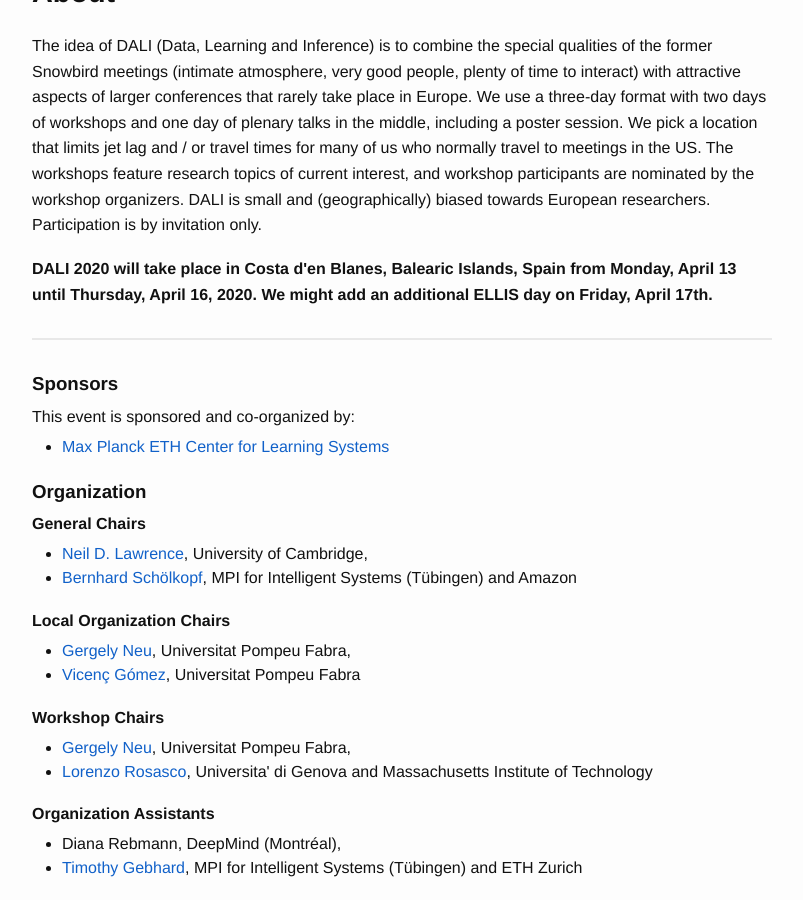
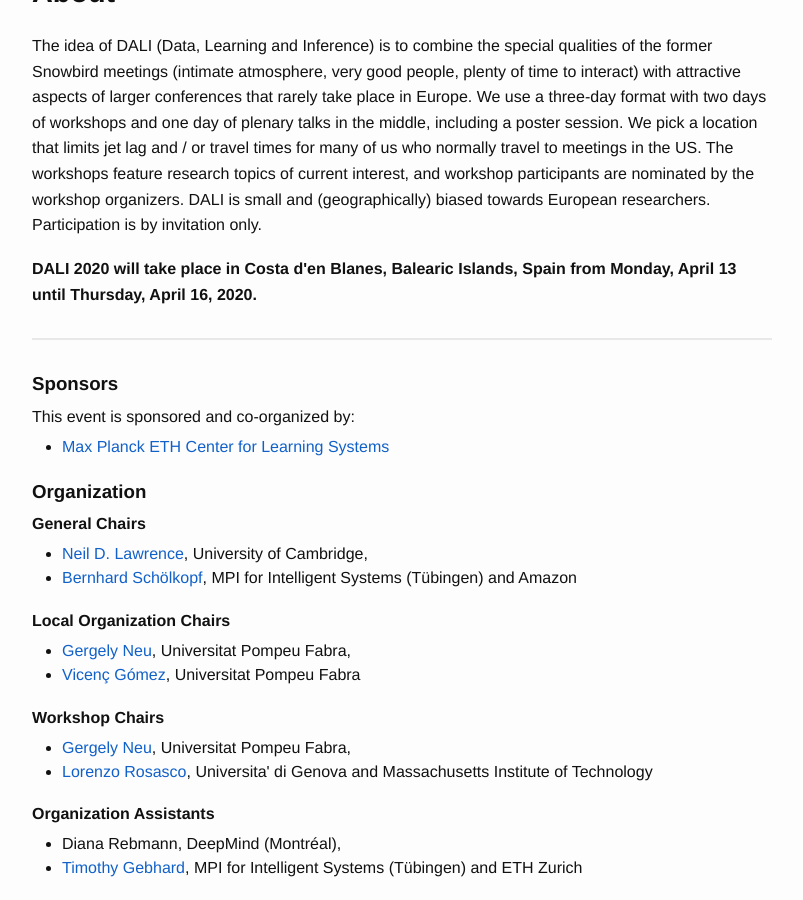
Before and after one commit to dalimeeting/dalimeeting.github.io, a Jekyll site: the page built from index.html, in a window 1280 px wide and 900 px high, scrolled down 489 px. Shown: the whole window, without its empty margins (238-1041 px from the left). Built offline with Jekyll 4.4.1, drawn with Linux system fonts in a browser that asks for light colours; some web fonts are replaced.

Commit message:
Remove note about potential extra day for ELLIS

```diff
--- a/index.html
+++ b/index.html
@@ -11,8 +11,7 @@
 DALI is small and (geographically) biased towards European researchers.
 Participation is by invitation only.</p>
 
-<p><strong>DALI 2020 will take place in {{ site.conference.location }} from {{ site.conference.dates[0] | date: "%A, %B %-d" }} until {{ site.conference.dates.last | date: "%A, %B %-d, %Y" }}.
-We might add an additional ELLIS day on Friday, April 17th.</strong></p>
+<p><strong>DALI 2020 will take place in {{ site.conference.location }} from {{ site.conference.dates[0] | date: "%A, %B %-d" }} until {{ site.conference.dates.last | date: "%A, %B %-d, %Y" }}.</strong></p>
 
 
 <hr>
```
